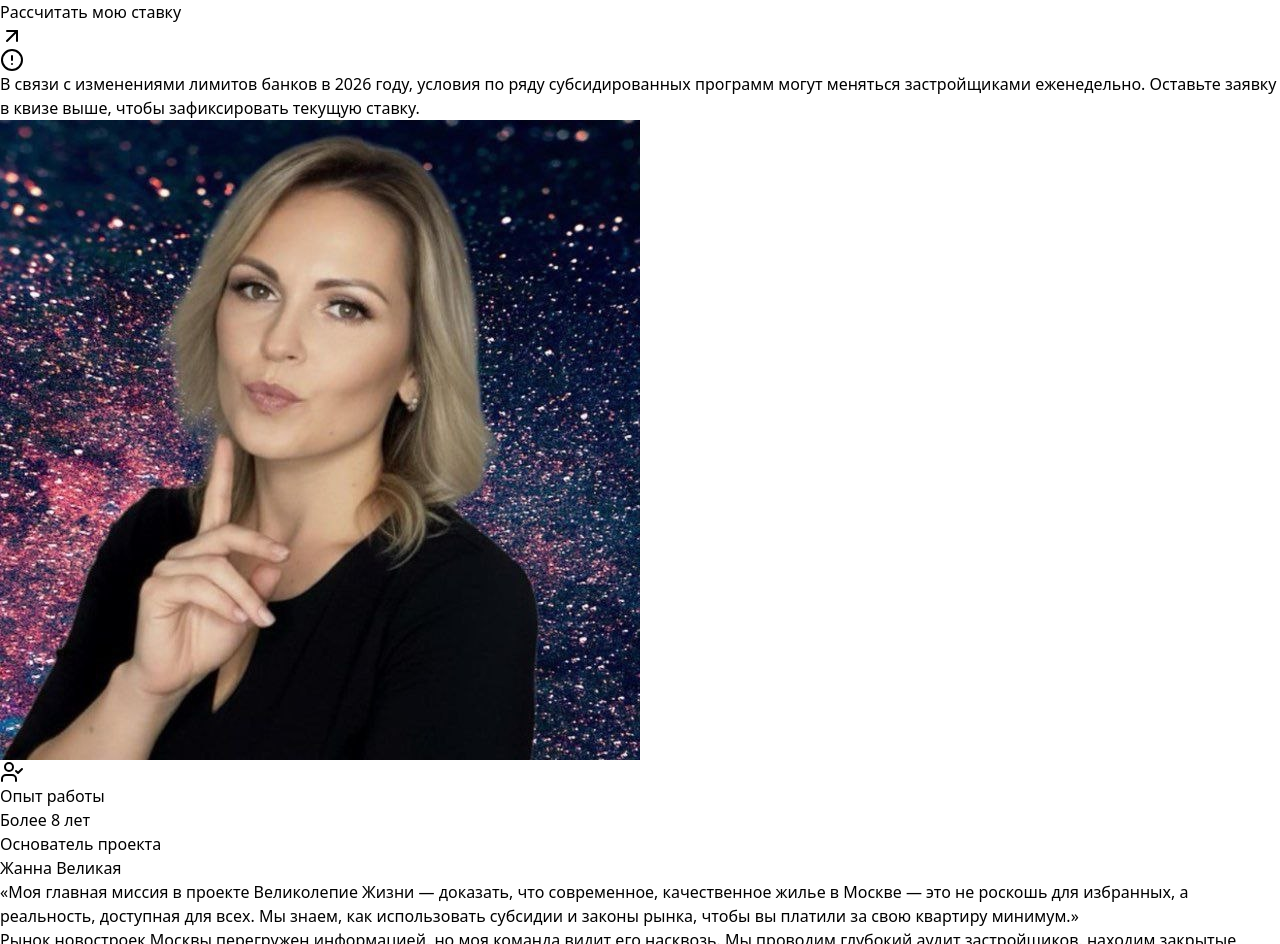
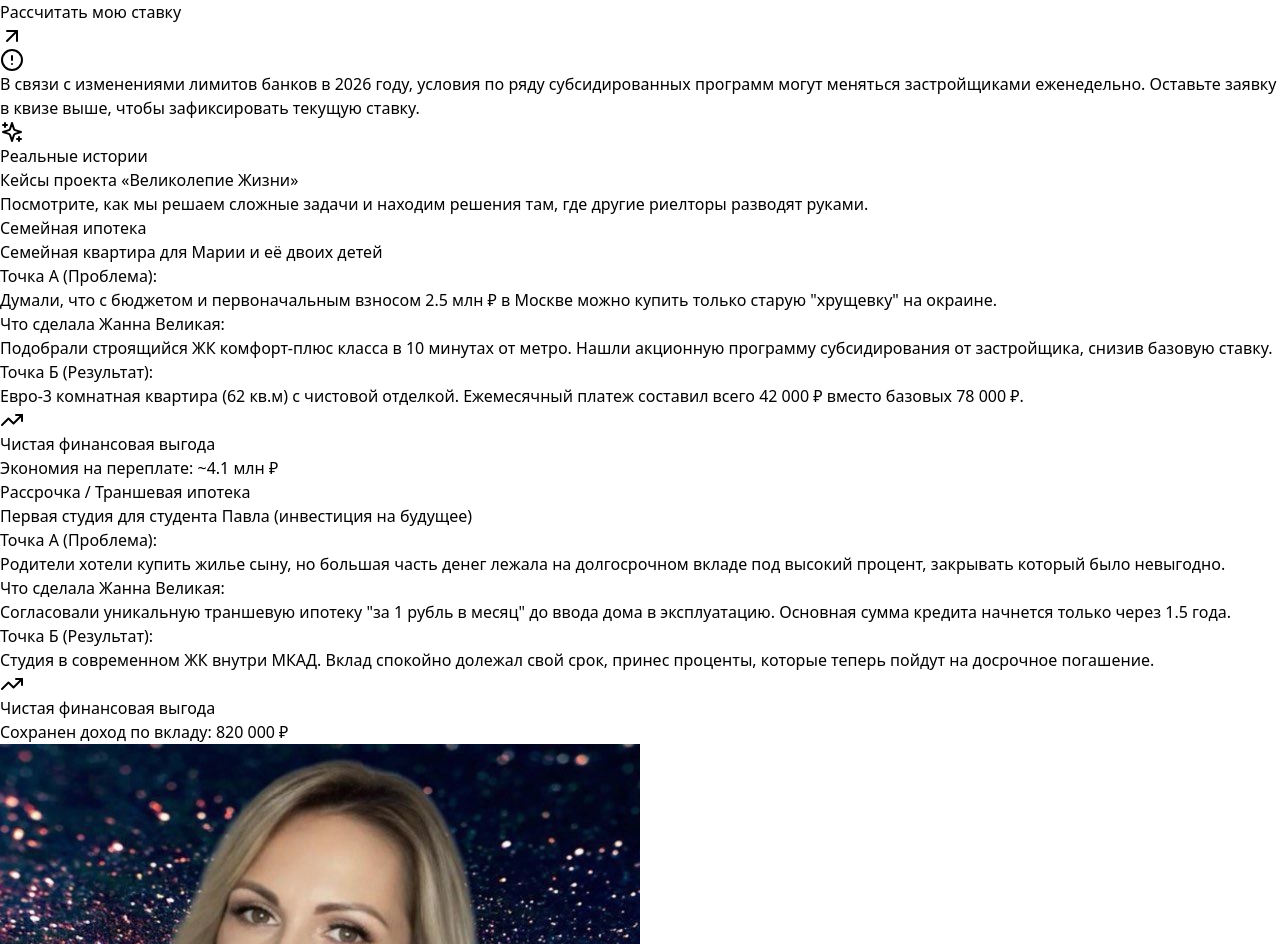
Before and after one commit to mrvelikiyai/moscow-realty-2026, a React (Vite) app: page / in a window 1280 px wide. Shown: the part 840-1784 px from the top of the page. Built offline with nearby package versions, Linux system fonts and the light colour scheme.

Commit message:
Add Cases component to App

```diff
--- a/src/App.jsx
+++ b/src/App.jsx
@@ -1,6 +1,7 @@
 import React from 'react'
 import Hero from './components/Hero.jsx'
 import Mortgage from './components/Mortgage.jsx'
+import Cases from './components/Cases.jsx'
 import About from './components/About.jsx'
 
 export default function App() {
@@ -32,6 +33,7 @@ export default function App() {
       <main>
         <Hero />
         <Mortgage />
+        <Cases />
         <About />
       </main>
 
```
